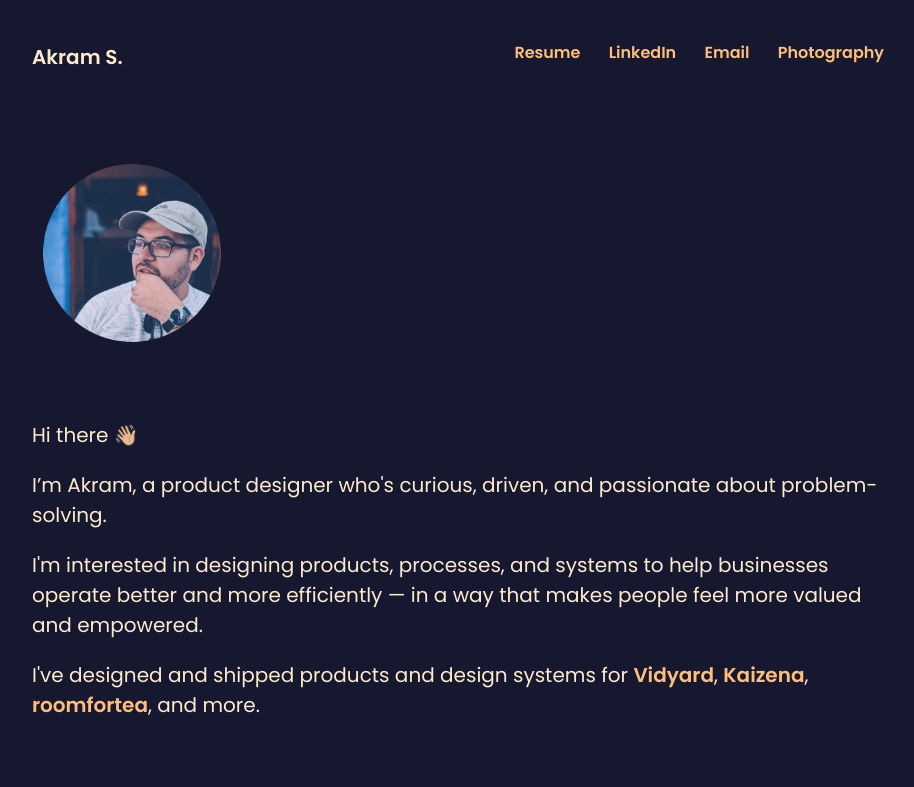
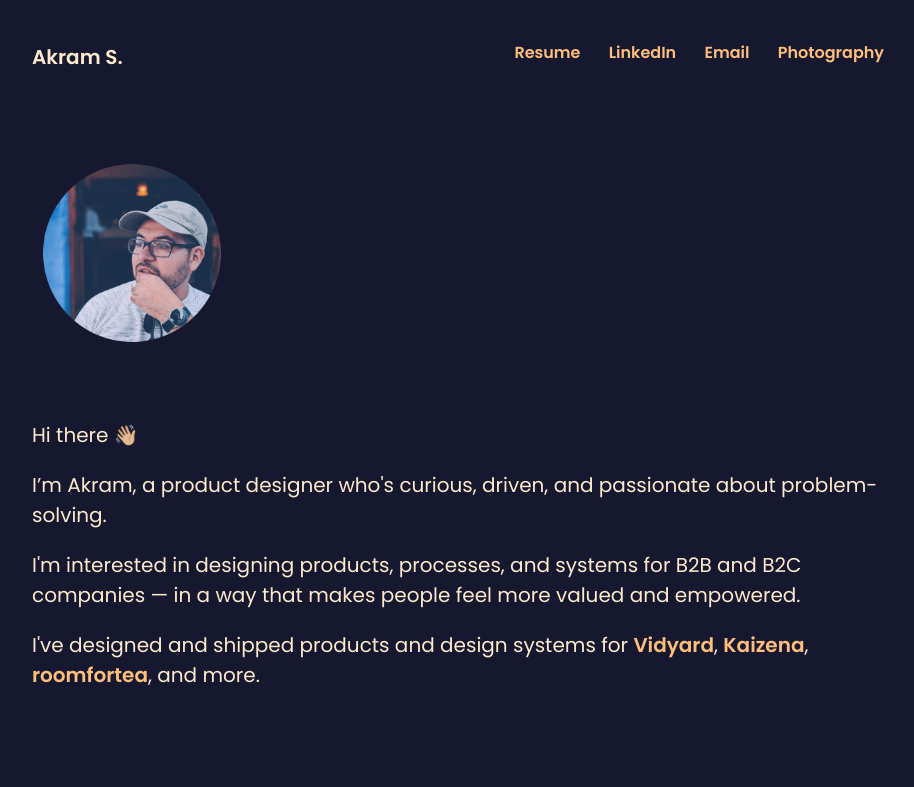
Before and after one commit to vrtlakram/vrtlakram.github.io, a plain HTML site: page index.html in a window 1280 px wide. Shown: the top 787 px of the page, without its empty margins (182-1096 px from the left). Drawn offline with Linux system fonts and the light colour scheme.

Commit message:
updated copy

```diff
--- a/index.html
+++ b/index.html
@@ -79,8 +79,7 @@
         <section id="hello">
             <p>Hi there 👋🏼</p>
             <p>I’m Akram, a product designer who's curious, driven, and passionate about problem-solving.</p>
-            <p>I'm interested in designing products, processes, and systems to help businesses operate better and more
-                efficiently &mdash; in a way that makes people feel more valued and empowered.</p>
+            <p>I'm interested in designing products, processes, and systems for B2B and B2C companies &mdash; in a way that makes people feel more valued and empowered.</p>
             <p>
                 I've designed and shipped products and design systems for <a href="https://www.vidyard.com"
                     target="_blank">Vidyard</a>, <a href="https://www.kaizena.com/" target="_blank">Kaizena</a>, <a
```
